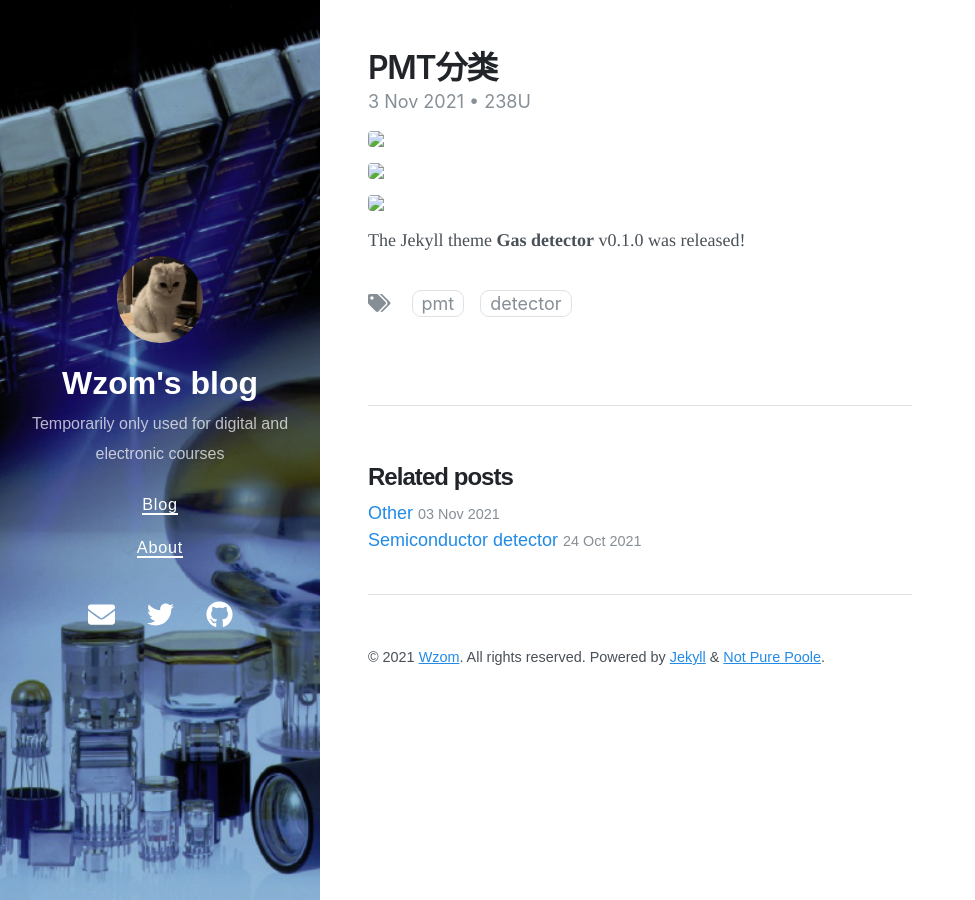
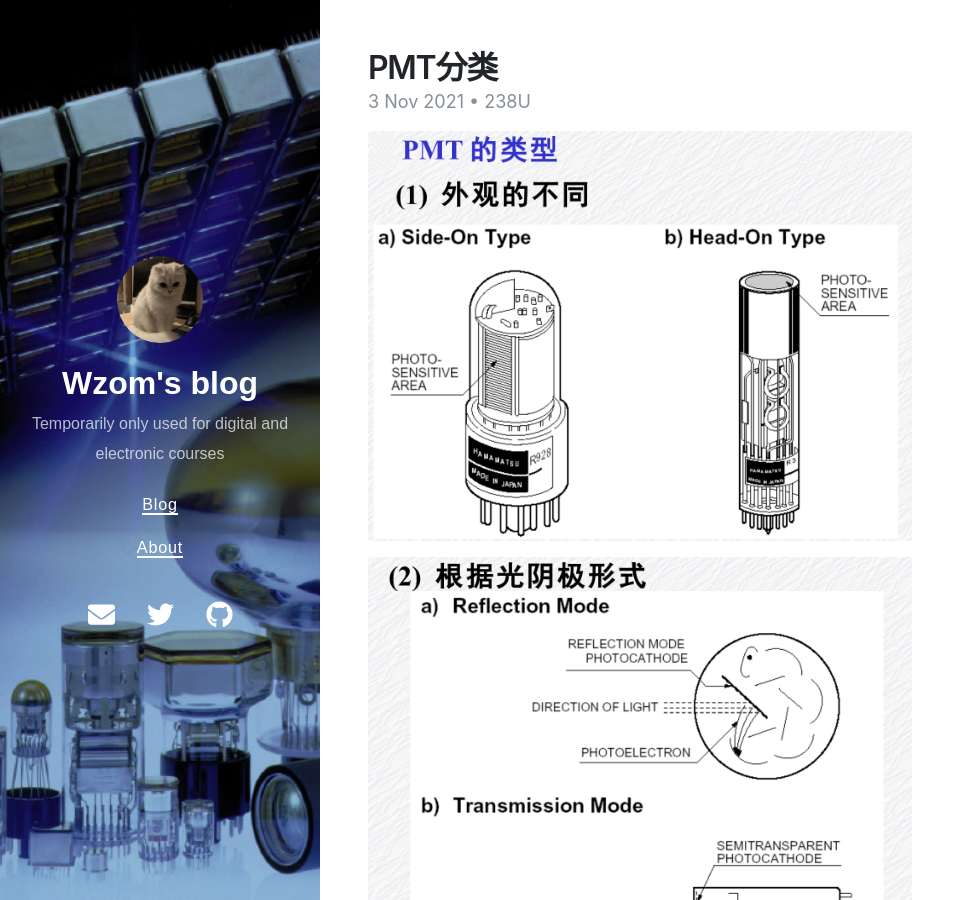
Before and after one commit to 238Uranium/238Uranium.github.io, a Jekyll site: the page built from _posts/2021-11-3-PMT.md, in a window 1280 px wide and 900 px high. Shown: the whole window, without its empty margins (0-975 px from the left). Built offline with Jekyll 4.4.1, drawn with Linux system fonts in a browser that asks for light colours; nearby versions of some CDN libraries.

Commit message:
Update 2021-11-3-PMT.md

```diff
--- a/_posts/2021-11-3-PMT.md
+++ b/_posts/2021-11-3-PMT.md
@@ -8,7 +8,7 @@
 date: 2021-11-3 13:56 +0800
 ---
 
-![ ](/_posts/file/2021-11-3/PTM/1.png)
-![ ](/_posts/file/2021-11-3/PTM/2.png)
-![ ](/_posts/file/2021-11-3/PTM/3.png)
+![ ](https://raw.githubusercontent.com/238Uranium/238Uranium.github.io/gh-pages/_posts/file/2021-11-3/PTM/1.png)
+![ ](https://raw.githubusercontent.com/238Uranium/238Uranium.github.io/gh-pages/_posts/file/2021-11-3/PTM/2.png)
+![ ](https://raw.githubusercontent.com/238Uranium/238Uranium.github.io/gh-pages/_posts/file/2021-11-3/PTM/3.png)
 The Jekyll theme **Gas detector** v0.1.0 was released!
```
